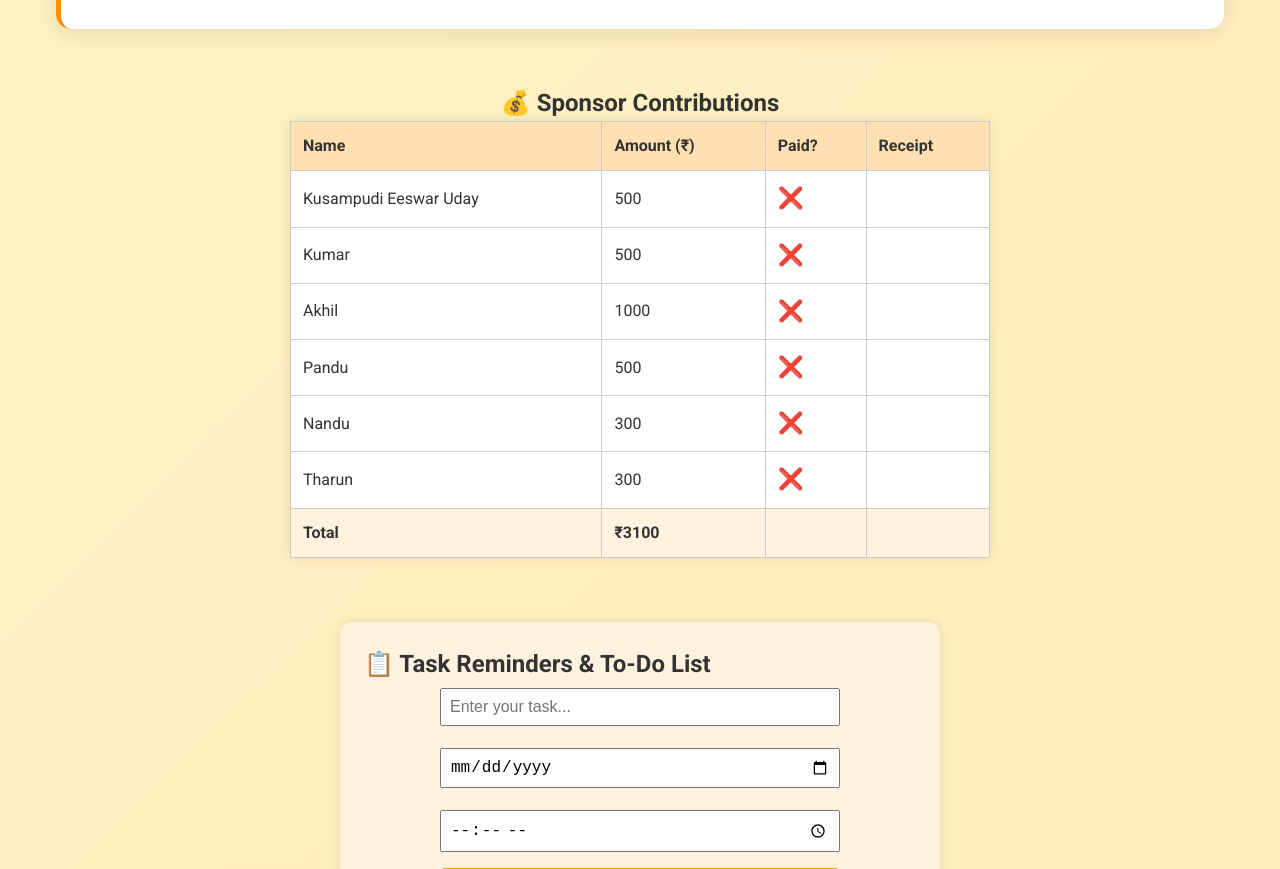
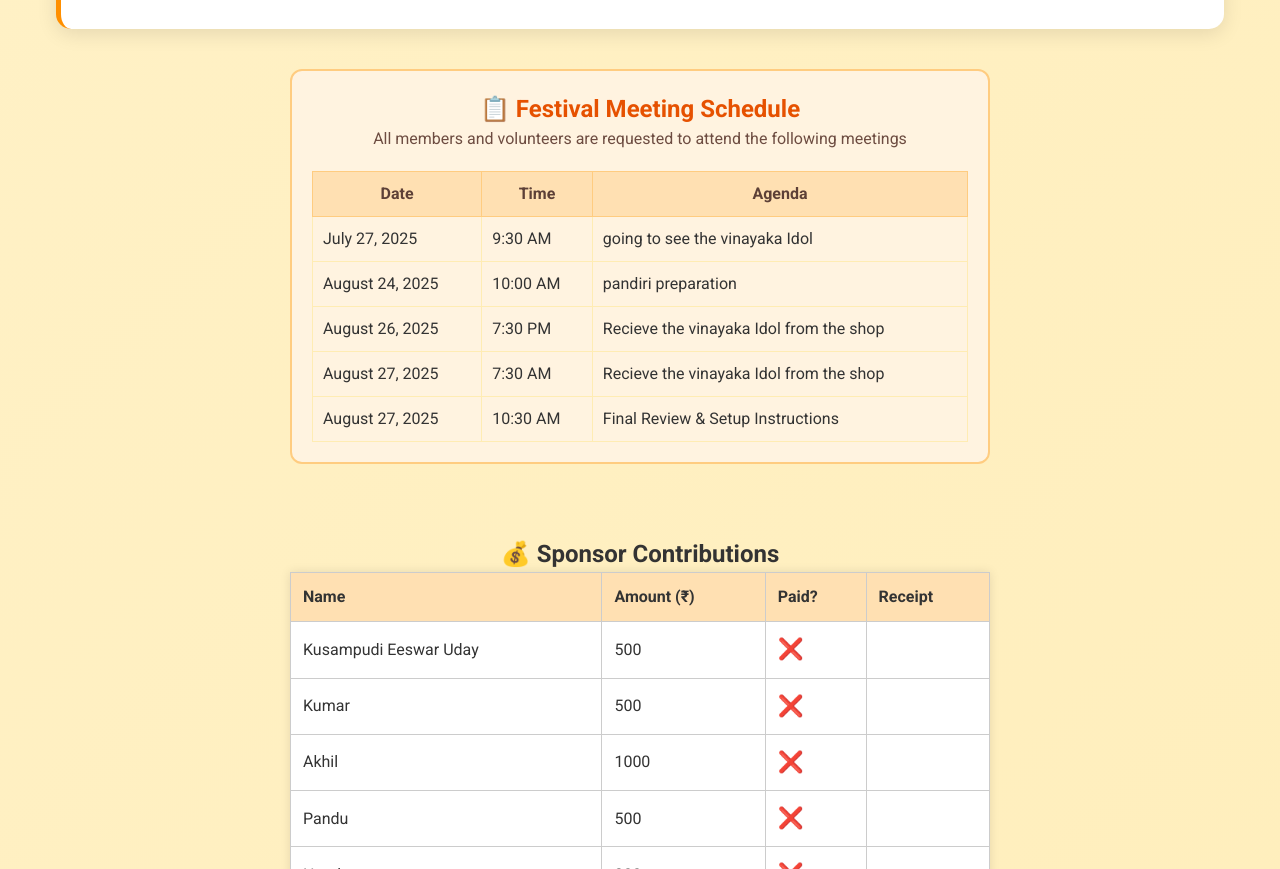
Before and after one commit to Eeswaruday/vinayaka_-chathurthi, a plain HTML site: page index.html in a window 1280 px wide. Shown: the part 7445-8314 px from the top of the page. Drawn offline with nearby package versions, Linux system fonts and the light colour scheme.

Commit message:
Update index.html

```diff
--- a/index.html
+++ b/index.html
@@ -1493,6 +1493,7 @@
                 <option value="#attendance-management">Attendance</option>
                 <option value="#attendance-history">📊 Attendance History</option>
                 <option value="#chatbox">Chat with Ganesha</option>
+                <option value="#meeting-list">list</option>
             </select>
         </div>
     </header>
@@ -2115,6 +2116,48 @@
                     </div>
                 </div>
             </section>
+<!-- 📋 Meeting List Section -->
+<section id="meeting-list" style="max-width: 700px; margin: 40px auto; padding: 20px; background: #fff3e0; border: 2px solid #ffcc80; border-radius: 12px;">
+  <h2 style="text-align: center; color: #e65100;">📋 Festival Meeting Schedule</h2>
+  <p style="text-align: center; color: #6d4c41;">All members and volunteers are requested to attend the following meetings</p>
+
+  <table style="width: 100%; border-collapse: collapse; margin-top: 20px;">
+    <thead style="background-color: #ffe0b2;">
+      <tr style="color: #5d4037;">
+        <th style="padding: 10px; border: 1px solid #ffcc80;">Date</th>
+        <th style="padding: 10px; border: 1px solid #ffcc80;">Time</th>
+        <th style="padding: 10px; border: 1px solid #ffcc80;">Agenda</th>
+      </tr>
+    </thead>
+    <tbody>
+      <tr>
+        <td style="padding: 10px; border: 1px solid #ffecb3;">July 27, 2025</td>
+        <td style="padding: 10px; border: 1px solid #ffecb3;">9:30 AM</td>
+        <td style="padding: 10px; border: 1px solid #ffecb3;">going to see the vinayaka Idol</td>
+      </tr>
+      <tr>
+        <td style="padding: 10px; border: 1px solid #ffecb3;">August 24, 2025</td>
+        <td style="padding: 10px; border: 1px solid #ffecb3;">10:00 AM</td>
+        <td style="padding: 10px; border: 1px solid #ffecb3;">pandiri preparation</td>
+      </tr>
+      <tr>
+        <td style="padding: 10px; border: 1px solid #ffecb3;">August 26, 2025</td>
+        <td style="padding: 10px; border: 1px solid #ffecb3;">7:30 PM</td>
+        <td style="padding: 10px; border: 1px solid #ffecb3;">Recieve the vinayaka Idol from the shop</td>
+      </tr>
+      <tr>
+        <td style="padding: 10px; border: 1px solid #ffecb3;">August 27, 2025</td>
+        <td style="padding: 10px; border: 1px solid #ffecb3;">7:30 AM</td>
+        <td style="padding: 10px; border: 1px solid #ffecb3;">Recieve the vinayaka Idol from the shop</td>
+      </tr>
+      <tr>
+        <td style="padding: 10px; border: 1px solid #ffecb3;">August 27, 2025</td>
+        <td style="padding: 10px; border: 1px solid #ffecb3;">10:30 AM</td>
+        <td style="padding: 10px; border: 1px solid #ffecb3;">Final Review & Setup Instructions</td>
+      </tr>
+    </tbody>
+  </table>
+</section>
 
             <!-- Sponsors Section -->
             <section id="sponsors" style="padding: 2rem;">
@@ -2523,7 +2566,7 @@ May Lord Ganesha bless you! 🐘`);
         function handleAdminLogin() {
             if (!isAdmin) {
                 const password = prompt('🔐 Enter Admin Password:');
-                if (password === '9999') {
+                if (password === '1144') {
                     isAdmin = true;
                     localStorage.setItem(adminKey, 'true');
                     showAttendanceSection();
@@ -2722,7 +2765,7 @@ May Lord Ganesha bless you! 🐘`);
 
         function togglePaid(cell, key) {
             const password = prompt("Enter admin password to change status:");
-            if (password !== "9999") {
+            if (password !== "1144") {
                 alert("Incorrect password. You are not allowed to change this.");
                 return;
             }
```
